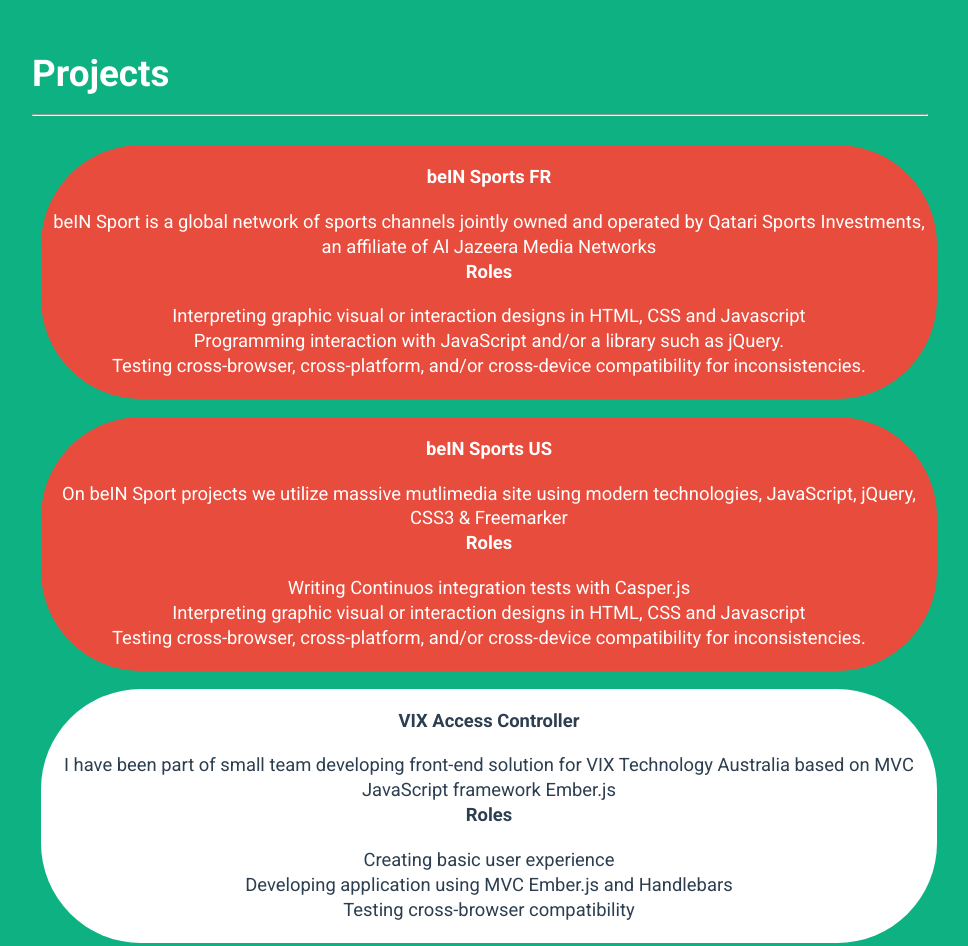
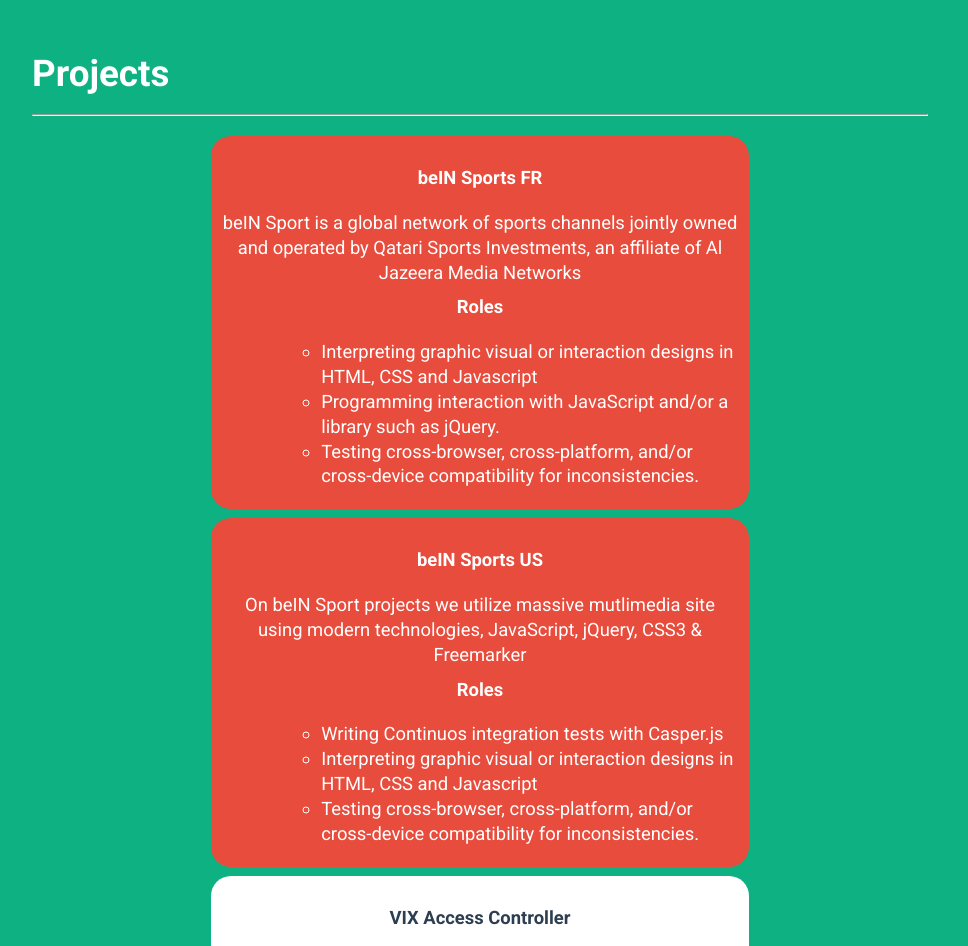
Before and after one commit to lukasorgovan/lukasorgovan.github.io, a plain HTML site: page index.html in a window 1280 px wide. Shown: the part 2860-3806 px from the top of the page, without its empty margins (160-1128 px from the left). Drawn offline with nearby package versions, Linux system fonts and the light colour scheme.

Commit message:
ul styling

```diff
--- a/main.css
+++ b/main.css
@@ -128,17 +128,21 @@ hr {
 }
 .project {
 	background: #ffffff;
-	width: 100%;
-	border-radius: 100px;
-	float: left;
-	margin: 1%;
+	width: 60%;
+	border-radius: 20px;
+	margin: 1% auto;
 	padding: 20px 10px;
 	text-align: center;
 	box-sizing: border-box;
 	transition: all 0.5s ease;
 }
+.project ul {
+	list-style-type: circle;
+	text-align: left;
+	margin-left: 100px;
+}
 .project h3 {
-	margin-bottom: 20px;
+	margin: 10px 0 20px 0;
 }
 a {
 	color: #e74c3c;
```
